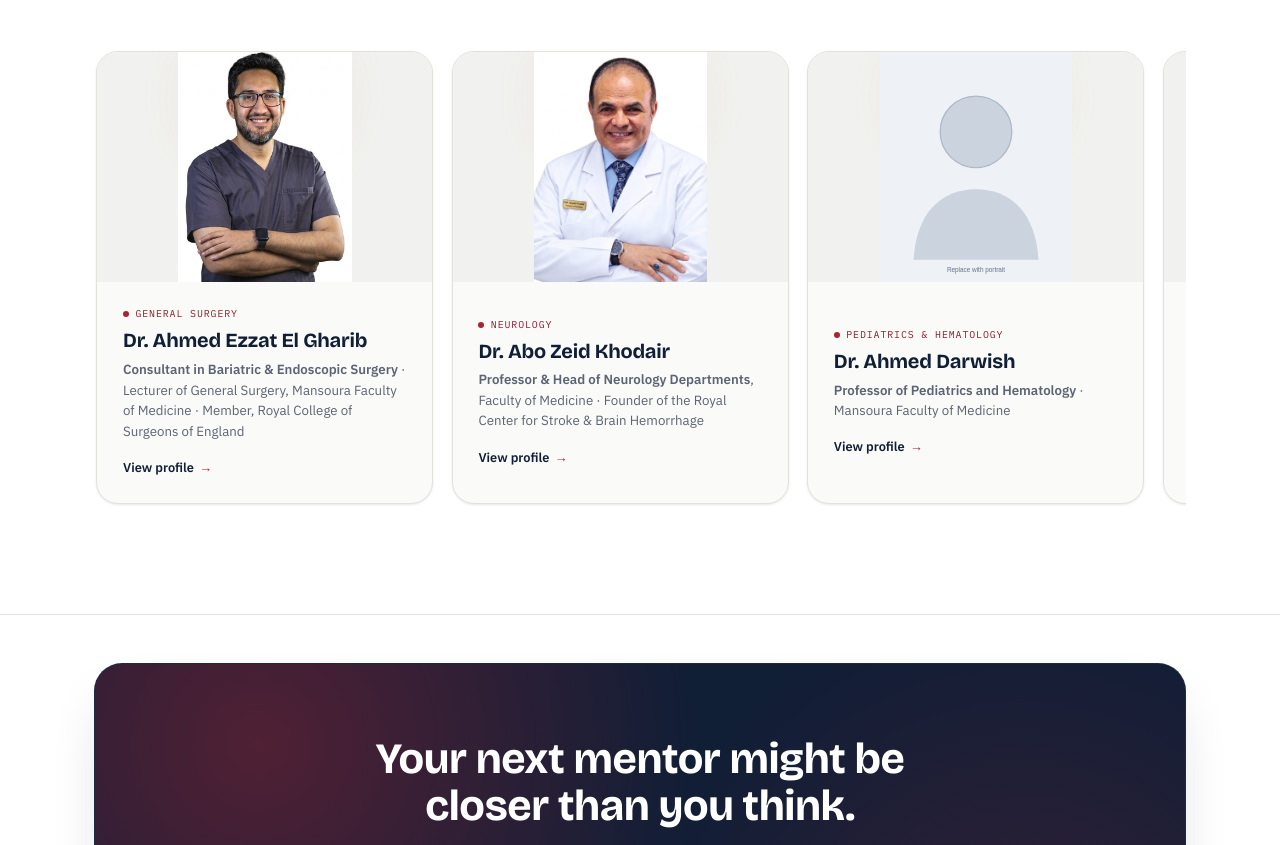
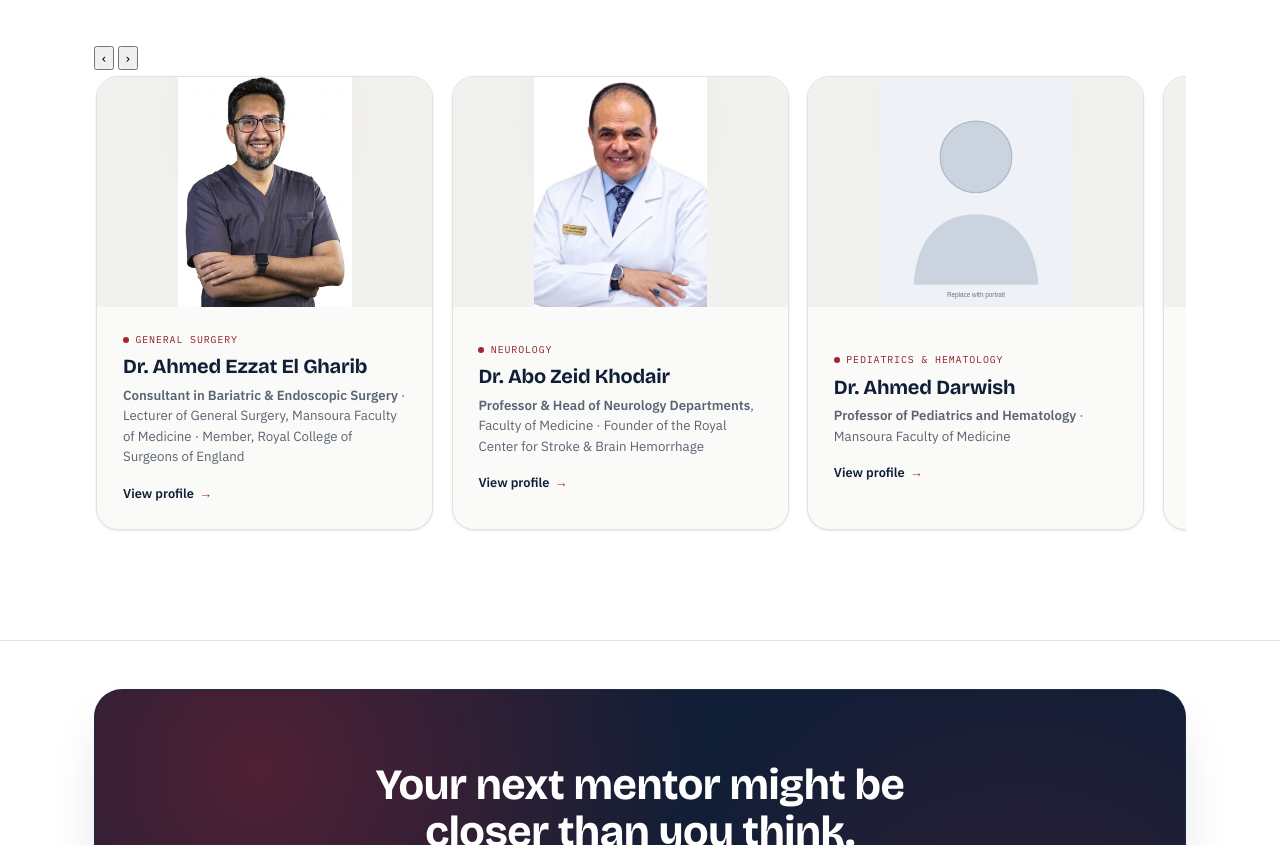
Before and after one commit to mustvfva17-cell/mentoro, a plain HTML site: page index.html in a window 1280 px wide. Shown: the part 1945-2790 px from the top of the page. Drawn offline with nearby package versions, Linux system fonts and the light colour scheme; files whose address does not match are found by name.

Commit message:
Add side arrow controls to mentor carousel

```diff
--- a/index.html
+++ b/index.html
@@ -148,7 +148,10 @@
 </div>
 <a class="home-mentors-link" href="how-it-works.html#profiles">View all mentor profiles →</a>
 </div>
-<div class="home-mentor-preview-grid" aria-label="Mentor profiles" tabindex="0">
+<div class="mentor-carousel-controls" aria-label="Mentor carousel controls">
+<button class="mentor-carousel-arrow mentor-carousel-prev" type="button" aria-label="Previous mentors" data-carousel-target="home-mentor-preview-grid">‹</button>
+<button class="mentor-carousel-arrow mentor-carousel-next" type="button" aria-label="Next mentors" data-carousel-target="home-mentor-preview-grid">›</button>
+</div><div class="home-mentor-preview-grid">
 <article class="home-mentor-preview-card">
 <div class="home-mentor-preview-photo">
 <img alt="Dr. Ahmed Ezzat El Gharib" src="assets/mentors/ahmed-ezzat.jpg"/>
```
